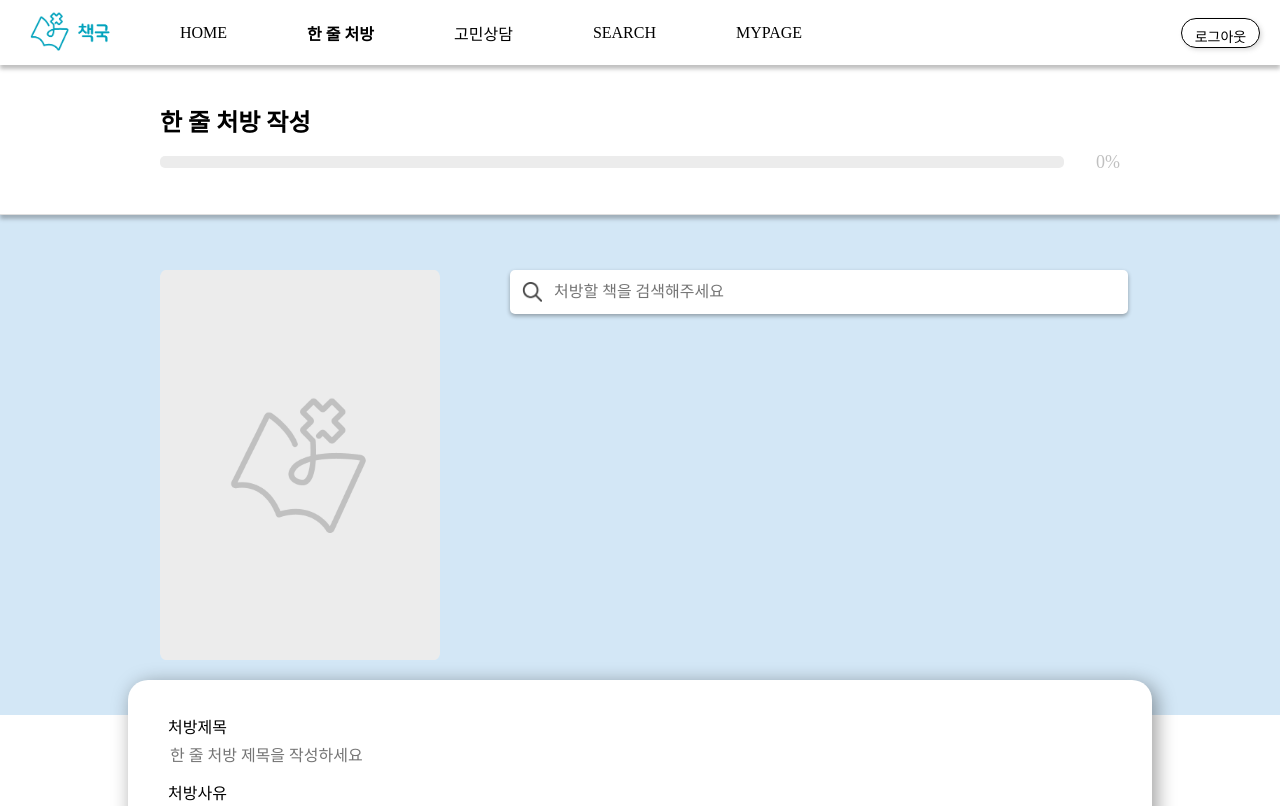
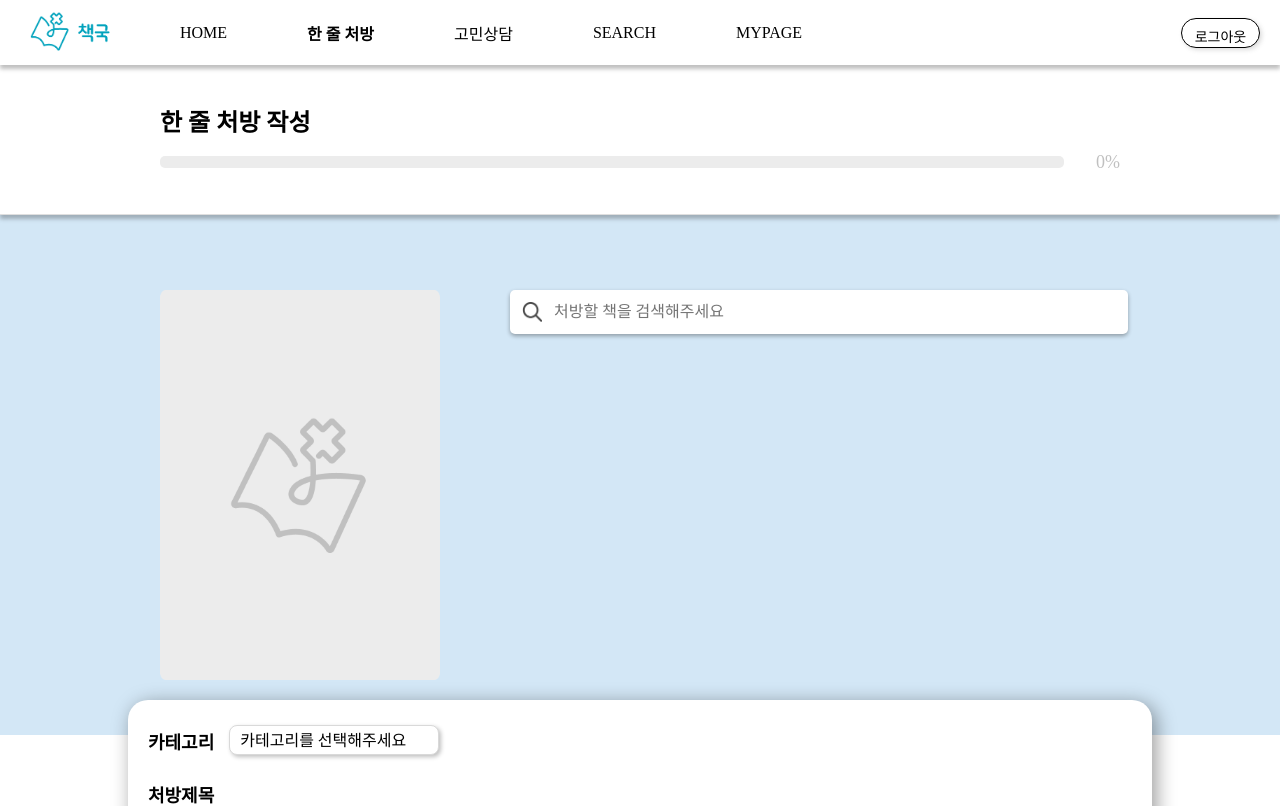
Before and after one commit to kw-bookmedicine/frontend, a React (Create React App) app: page /oneline/prescription/write in a window 1280 px wide. Shown: the top 806 px of the page. Built offline with nearby package versions, Linux system fonts and the light colour scheme; no server answers; a web font is replaced by a local one.

Commit message:
:sparkles: Feat: 한 줄 처방 작성하기 API 연결

```diff
--- a/src/pages/Prescription/OneLinePrscrWrite.jsx
+++ b/src/pages/Prescription/OneLinePrscrWrite.jsx
@@ -7,6 +7,7 @@ import { Link } from 'react-router-dom';
 import Header from '../../components/Header';
 import Title from '../../components/Prescription/ProcessTitle';
 import SearchBookModal from '../../components/Modal/SearchBook';
+import DropMenu from '../../components/DropDown';
 
 // ASSETS
 import loading_img from '../../assets/loading_thumbnail_x4.png';
@@ -49,42 +50,81 @@ const OneLinePrscrWrite = () => {
 		// console.log(searchData);
 	};
 
-	const { register, handleSubmit, setValue } = useForm({
-		defaultValues: {
-			title: location.state?.title || '',
-			description: location.state?.description || '',
-			isbn: location.state?.isbn || (choiceItem !== null && choiceItem.isbn),
-			boardId: location.state?.boardId,
-			prescriptionId: location.state?.prescriptionId || undefined,
-		},
-	});
+	const [category, setCategory] = useState('');
 
-	const [prscrTitle, setPrscrTitle] = useState('');
-	const [prscrDescription, setPrscrDescription] = useState('');
-
-	// 작성한 처방제목, 처방사유 가져오기
-	const setPrscrData = () => {
-		setPrscrTitle();
-		setPrscrDescription();
+	// 선택된 키워드 타입 지정
+	const ctgType = (ctg) => {
+		switch (ctg) {
+			case '관계/소통':
+				setCategory('Relationships_Communication');
+				break;
+			case '소설/에세이':
+				setCategory('Fiction_Essays');
+				break;
+			case '경제/경영':
+				setCategory('Economy_Management');
+				break;
+			case '자녀/양육':
+				setCategory('Children_Parenting');
+				break;
+			case '사회':
+				setCategory('Society');
+				break;
+			case '철학':
+				setCategory('Philosophy');
+				break;
+			case '건강':
+				setCategory('Health');
+				break;
+			case '역사':
+				setCategory('History');
+				break;
+			case '수학/과학/공학':
+				setCategory('Science_Math_Engineering');
+				break;
+			case '문제집/수험서':
+				setCategory('Workbook_Examination');
+				break;
+			case '취업':
+				setCategory('Employment_Career');
+				break;
+			case '취미':
+				setCategory('Hobbies');
+				break;
+			case '기타':
+				setCategory('ETC');
+				break;
+		}
 	};
 
 	// 한 줄 처방 작성 요청 보내기
-	const postData = () => {
-		let prescriptionTItle = document.getElementById;
+	const postData = async () => {
+		const inputTitle = document.getElementById('oneLine-prscr-title').value;
+
+		const inputDescription = document.getElementById(
+			'oneLine-prscr-description',
+		).value;
+
 		try {
 			if (
-				prscrTitle !== '' &&
-				prscrDescription !== '' &&
+				category !== '' &&
+				inputTitle !== '' &&
+				inputDescription !== '' &&
 				choiceItem.isbn !== null
 			) {
 				api
-					.post('/api/oneline-prescriptions/new', {
-						title: `${prscrTitle}`,
-						description: `${prscrDescription}`,
+					.post(
+						'/api/oneline-prescriptions/new',
+						{
+							title: `${inputTitle}`,
+							description: `${inputDescription}`,
 							bookIsbn: `${choiceItem.isbn}`,
-						keyword: 'Economy_Management',
-					})
+							keyword: `${category}`,
+						},
+						{ withCredentials: true },
+					)
 					.then((res) => {
+						console.log('성공');
 						console.log(res.data);
 					});
 			}
@@ -171,8 +211,9 @@ const OneLinePrscrWrite = () => {
 		<>
 			<Header />
 			<Title type={'oneLine'} value={processValue} />
-			{console.log(choiceItem)}
-			<form onSubmit={handleSubmit(onSubmit)}>
+			{/* {console.log(choiceItem)}
+			{console.log('ctg :' + category)} */}
+			{/* <form onSubmit={handleSubmit(onSubmit)}> */}
 			<div className="oneLine_prscr_content_container">
 				<section className="prescription_content_up_container">
 					<div className="prscr_category_wrapper"></div>
@@ -277,10 +318,19 @@ const OneLinePrscrWrite = () => {
 					id="observe_target"
 				>
 					<div id="oneLine_prscr_write_box">
+						<div className="prscr_category_wrapper">
+							<span>카테고리</span>
+							<div id="choice-category">
+								<DropMenu
+									DropDownTitle={'카테고리를 선택해주세요'}
+									ctgType={ctgType}
+								/>
+							</div>
+						</div>
 						<label className="oneLine_prscr_writeBox_title_wrapper">
 							<p>처방제목</p>
 							<input
-									{...register('title', { required: true })}
+								// {...register('title', { required: true })}
 								type="text"
 								placeholder="한 줄 처방 제목을 작성하세요"
 								id="oneLine-prscr-title"
@@ -289,7 +339,7 @@ const OneLinePrscrWrite = () => {
 						<label>
 							<p>처방사유</p>
 							<textarea
-									{...register('description', { required: true })}
+								// {...register('description', { required: true })}
 								type="text"
 								placeholder="처방사유를 작성하세요"
 								id="oneLine-prscr-description"
@@ -300,11 +350,19 @@ const OneLinePrscrWrite = () => {
 			</div>
 			<div className="prescription_btn_container">
 				<button className="prscr_cancel_btn">취소하기</button>
-					<Link to={'/prescription/write/2'}>
-						<button className="prscr_apply_btn">처방전 작성하기</button>
-					</Link>
+				{/* <Link to={'/prescription/write/2'}> */}
+				<button
+					className="prscr_apply_btn"
+					id="prscr-write-btn"
+					onClick={() => {
+						postData();
+					}}
+				>
+					처방전 작성하기
+				</button>
+				{/* </Link> */}
 			</div>
-			</form>
+			{/* </form> */}
 		</>
 	);
 };
--- a/src/styles/Prescription/OneLinePrscrWrite.css
+++ b/src/styles/Prescription/OneLinePrscrWrite.css
@@ -76,21 +76,30 @@
 
 #oneLine_prscr_write_box {
 	width: 80%;
-	max-width: 1120px;
+	max-width: 1080px;
 	height: 60vh;
-	padding: 40px;
+	padding: 20px 20px;
 	border-radius: 20px;
 	background-color: #fff;
 	margin-top: 80px;
 	box-shadow: 4px 4px 20px rgba(0, 0, 0, 0.4);
 }
 
-#oneLine_prscr_write_box > p {
+.prscr_category_wrapper {
+	display: flex;
+	width: 100%;
+	justify-content: flex-start;
+	align-items: center;
+	margin-bottom: 20px;
+}
+
+.prscr_category_wrapper > span {
 	font-family: var(--basic-font);
+	font-size: 18px;
 	font-style: normal;
 	font-weight: 600;
-	font-size: 20px;
-	line-height: 24px;
+	line-height: 22px;
+	margin-right: 15px;
 }
 
 @keyframes show {
@@ -127,6 +136,14 @@
 	}
 }
 
+#oneLine_prscr_write_box > label > p {
+	font-family: var(--basic-font);
+	font-weight: 600;
+	font-size: 18px;
+	font-style: normal;
+	line-height: 22px;
+}
+
 #oneLine_prscr_write_box > label > input {
 	width: 100%;
 	font-family: var(--basic-font);
@@ -140,7 +157,7 @@
 
 #oneLine_prscr_write_box > label > textarea {
 	width: 100%;
-	height: 70%;
+	height: 215px;
 	margin-top: 10px;
 	text-align: start;
 	font-family: var(--basic-font);
```
Lines whose indentation alone changed are shown as unchanged.
